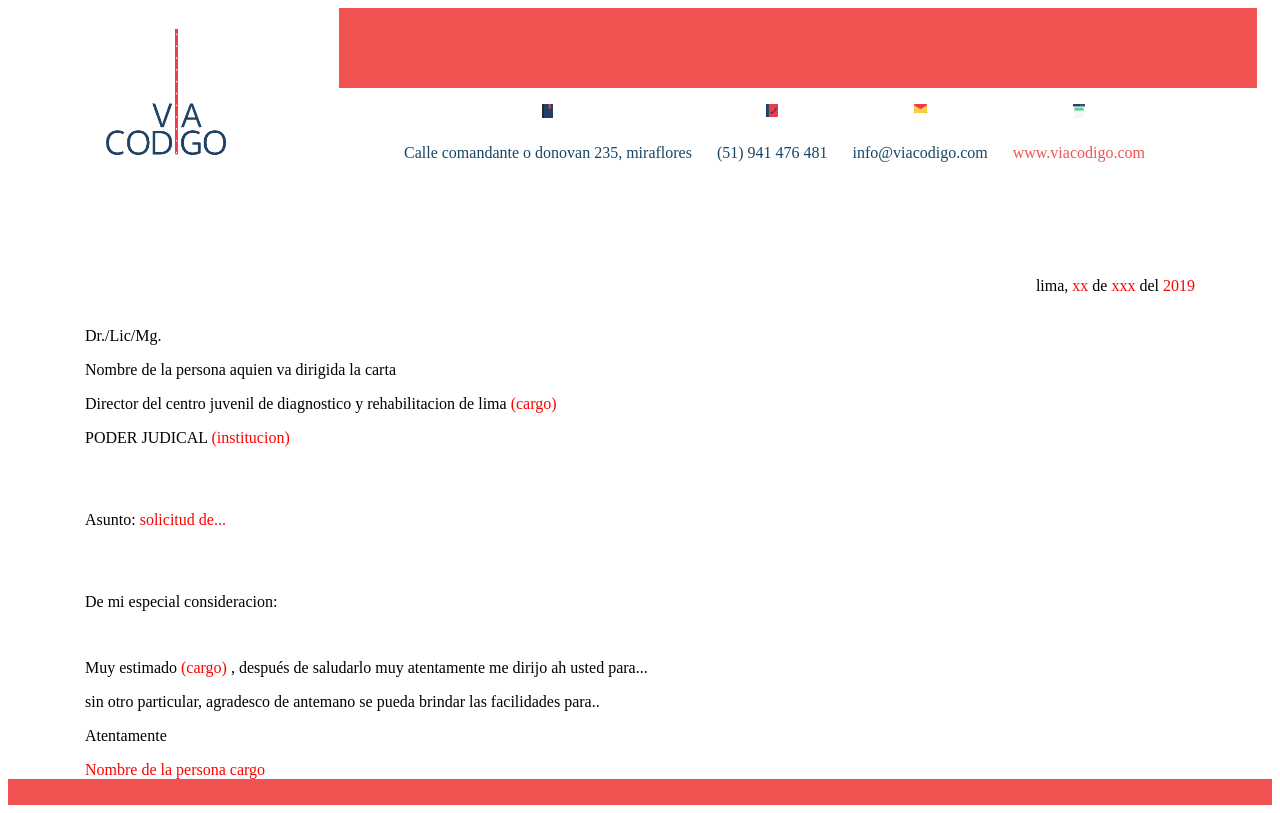
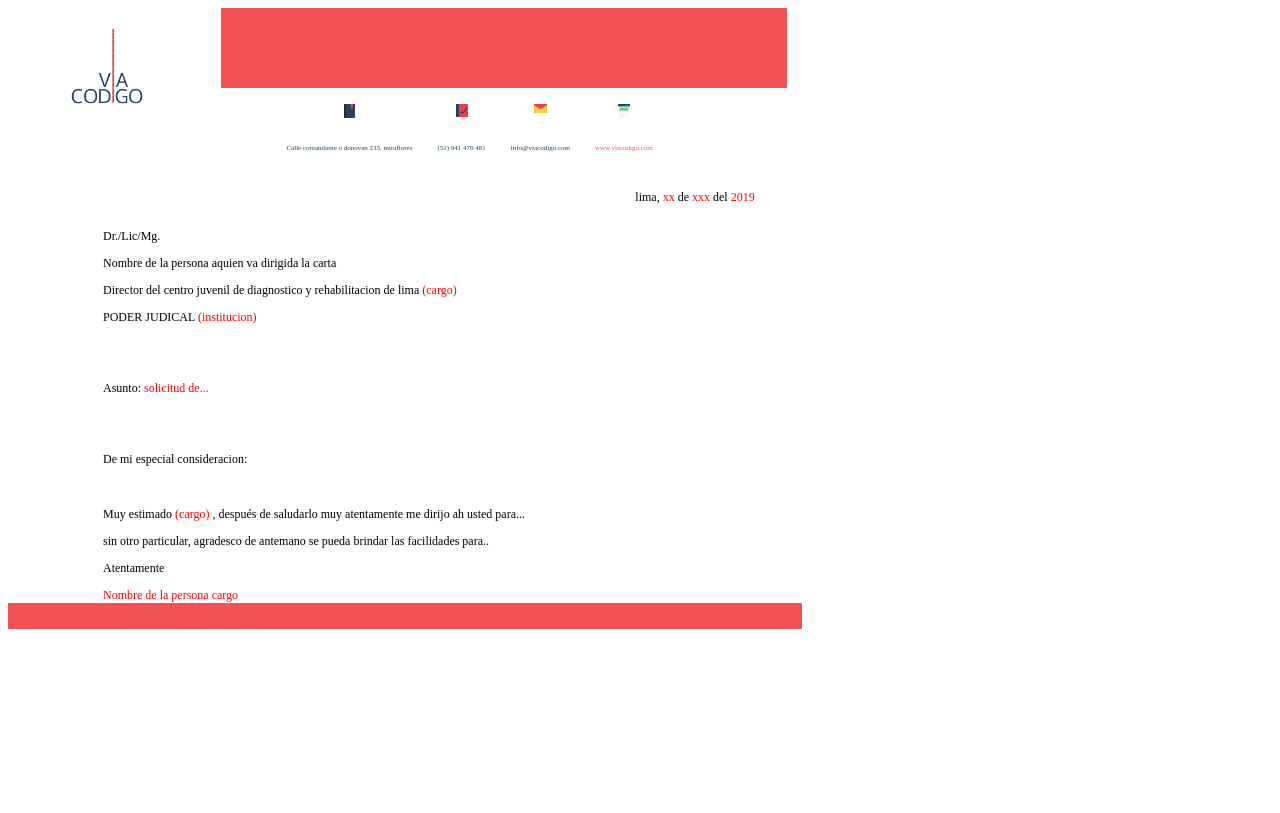
Before and after one commit to Via-Codigo/hojamembretada, a plain HTML site: page viacodigo.html in a window 1280 px wide. Drawn offline with Linux system fonts and the light colour scheme.

Commit message:
subiendo primera version con centimetros

```diff
--- a/estilo.css
+++ b/estilo.css
@@ -1,6 +1,6 @@
 
 .viacodigo_ancho{
-    width: ;
+    width: 21cm;
 }
 a{
     text-decoration: none;
@@ -34,10 +34,13 @@ padding-left: 25px;
 }
 
 .viacodigo_link-azul{
-    color: #174665
+    color: #174665;
+    font-size: 7px;
+
 }
 .viacodigo_link-rojo{
     color: #f05351;
+    font-size: 7px;
 
 }
 .viacodigo_iconos{
@@ -54,13 +57,33 @@ span{
 .viacodigo_fecha{
     display: flex;
     justify-content: flex-end;
+    font-size: 12px;
+    padding-right: 2rem;
 }
 
 .viacodigo_asuntos{
     padding-top: 2rem;
     padding-bottom: 1rem;
+    font-size: 12px;
 }
 .viacodigo_consideracion{
     padding-bottom: 1rem;
     padding-top: 1rem;
+    font-size: 12px;
 }
+.viacodigo_datos{
+    font-size: 12px;
+}
+.viacodigo_saludos{
+    font-size: 12px;
+}
+.viacodigo_atentamente{
+font-size: 12px
+}
+.viacodigo_firma{
+    font-size: 12px;
+
+}
+.viacondigo_contenido{
+    padding-left: 5rem;
+}
--- a/viacodigo.html
+++ b/viacodigo.html
@@ -88,6 +88,8 @@
     </header>
 
     <section class="container">
+        <div class="viacondigo_contenido">
+
 
             <div class="viacodigo_fecha">
                 <p>
@@ -109,7 +111,8 @@
                 <p>De mi especial consideracion:</p>
             </div>
             <div class="viacodigo_saludos">
-            <p>Muy estimado <span>(cargo) </span>, después de saludarlo muy atentamente me dirijo ah usted para...</p>
+                <p>Muy estimado <span>(cargo) </span>, después de saludarlo muy atentamente me dirijo ah usted para...
+                </p>
                 <p>
                     sin otro particular, agradesco de antemano se pueda brindar las facilidades para..
                 </p>
@@ -124,6 +127,7 @@
 
             </div>
 
+        </div>
 
     </section>
 
```
Lines whose indentation alone changed are shown as unchanged.
